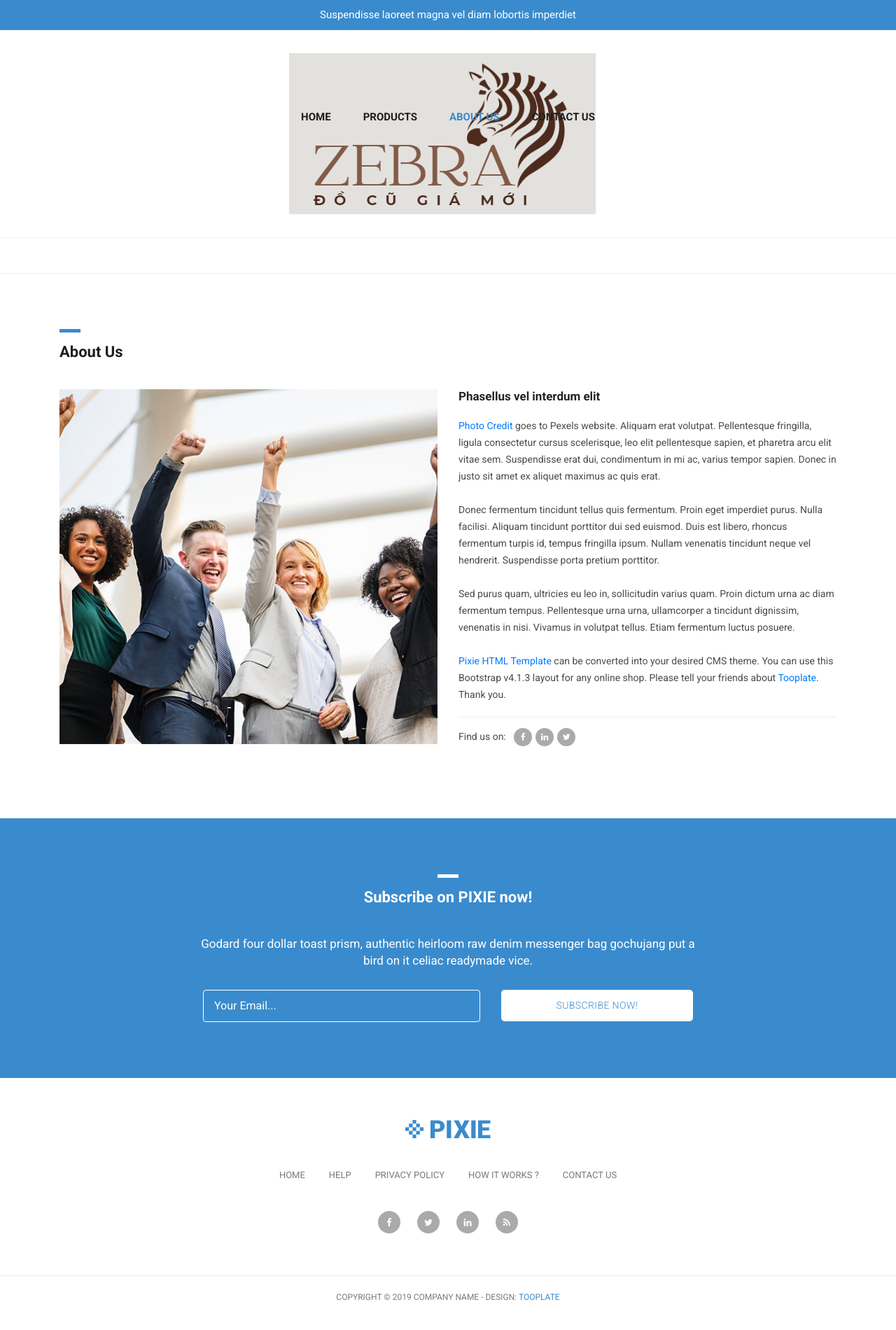
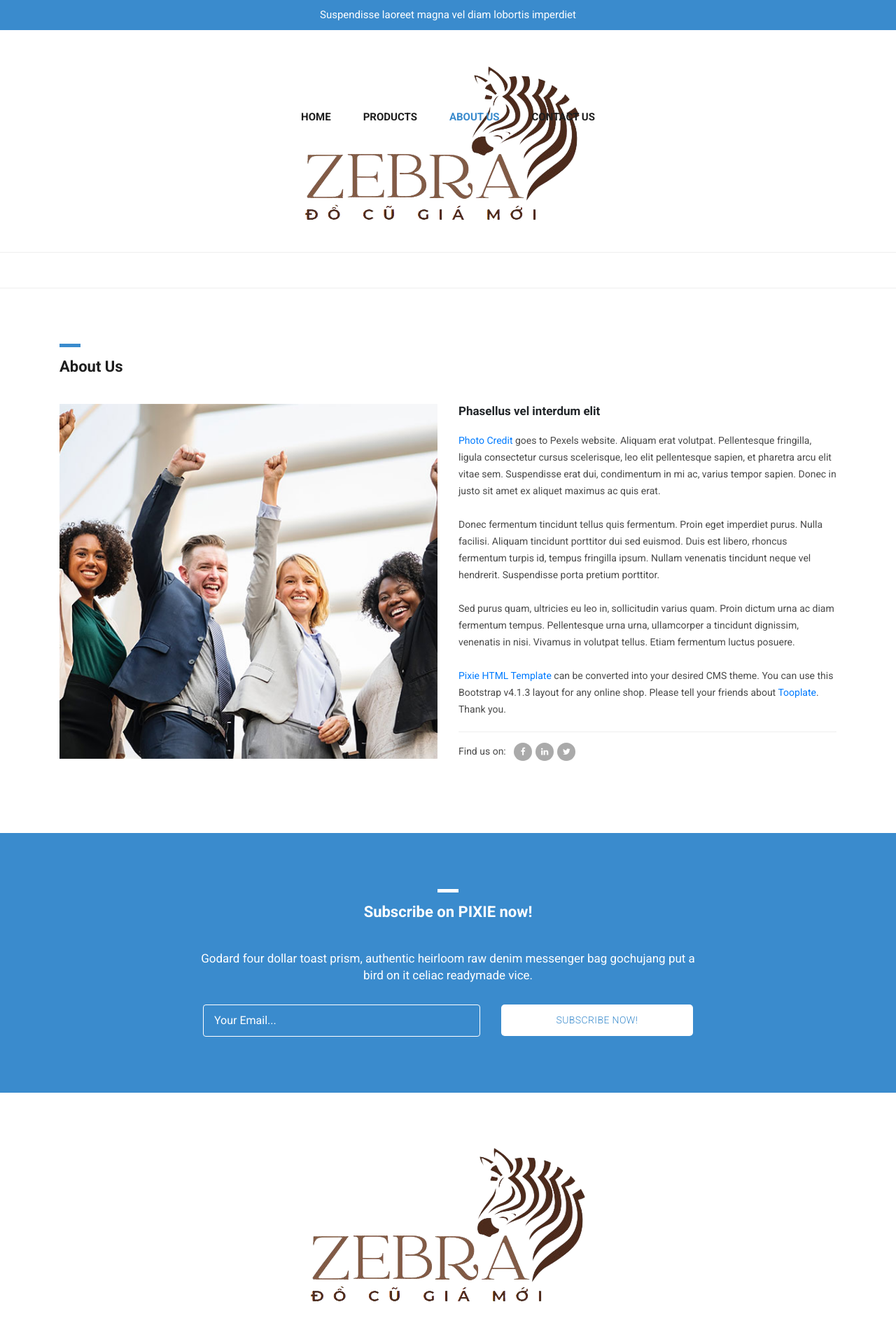
Before and after one commit to daq2k2/daq2k2.github.io, a plain HTML site: page about.html in a window 1280 px wide. Shown: the top 1900 px of the page at 70% size. Drawn offline with Linux system fonts and the light colour scheme.

Commit message:
update logo

```diff
--- a/about.html
+++ b/about.html
@@ -42,7 +42,7 @@ https://www.tooplate.com/view/2114-pixie
     <!-- Navigation -->
     <nav class="navbar navbar-expand-lg navbar-dark bg-dark static-top">
       <div class="container">
-        <a class="navbar-brand" href="#"><img src="assets/images/header-logo2.png" alt=""></a>
+        <a class="navbar-brand" href="#"><img src="assets/images/header-logo5.png" alt=""></a>
         <button class="navbar-toggler" type="button" data-toggle="collapse" data-target="#navbarResponsive" aria-controls="navbarResponsive" aria-expanded="false" aria-label="Toggle navigation">
           <span class="navbar-toggler-icon"></span>
         </button>
@@ -151,7 +151,7 @@ https://www.tooplate.com/view/2114-pixie
         <div class="row">
           <div class="col-md-12">
             <div class="logo">
-              <img src="assets/images/header-logo.png" alt="">
+              <img src="assets/images/header-logo5.png" alt="">
             </div>
           </div>
           <div class="col-md-12">
```
